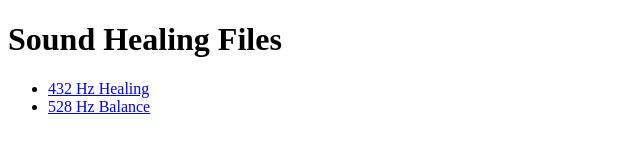
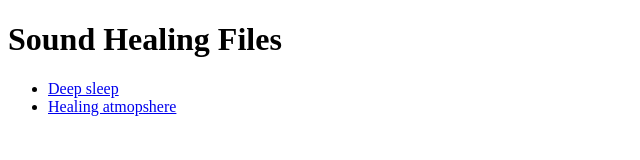
Before and after one commit to kisrar/sound-healing-poc, a plain HTML site: page index.html in a window 1280 px wide. Shown: the full height of the page, 0-640 px from the left. Drawn offline with Linux system fonts and the light colour scheme.

Commit message:
Update index.html

```diff
--- a/index.html
+++ b/index.html
@@ -3,8 +3,8 @@
 <body>
   <h1>Sound Healing Files</h1>
   <ul>
-    <li><a href="sounds/432hz_healing.mp3">432 Hz Healing</a></li>
-    <li><a href="sounds/528hz_balance.wav">528 Hz Balance</a></li>
+    <li><a href="deep-sleep-308846.mp3">Deep sleep</a></li>
+    <li><a href="healing-sleep-atmosphere-332304.mp3">Healing atmopshere</a></li>
   </ul>
 </body>
 </html>
```
